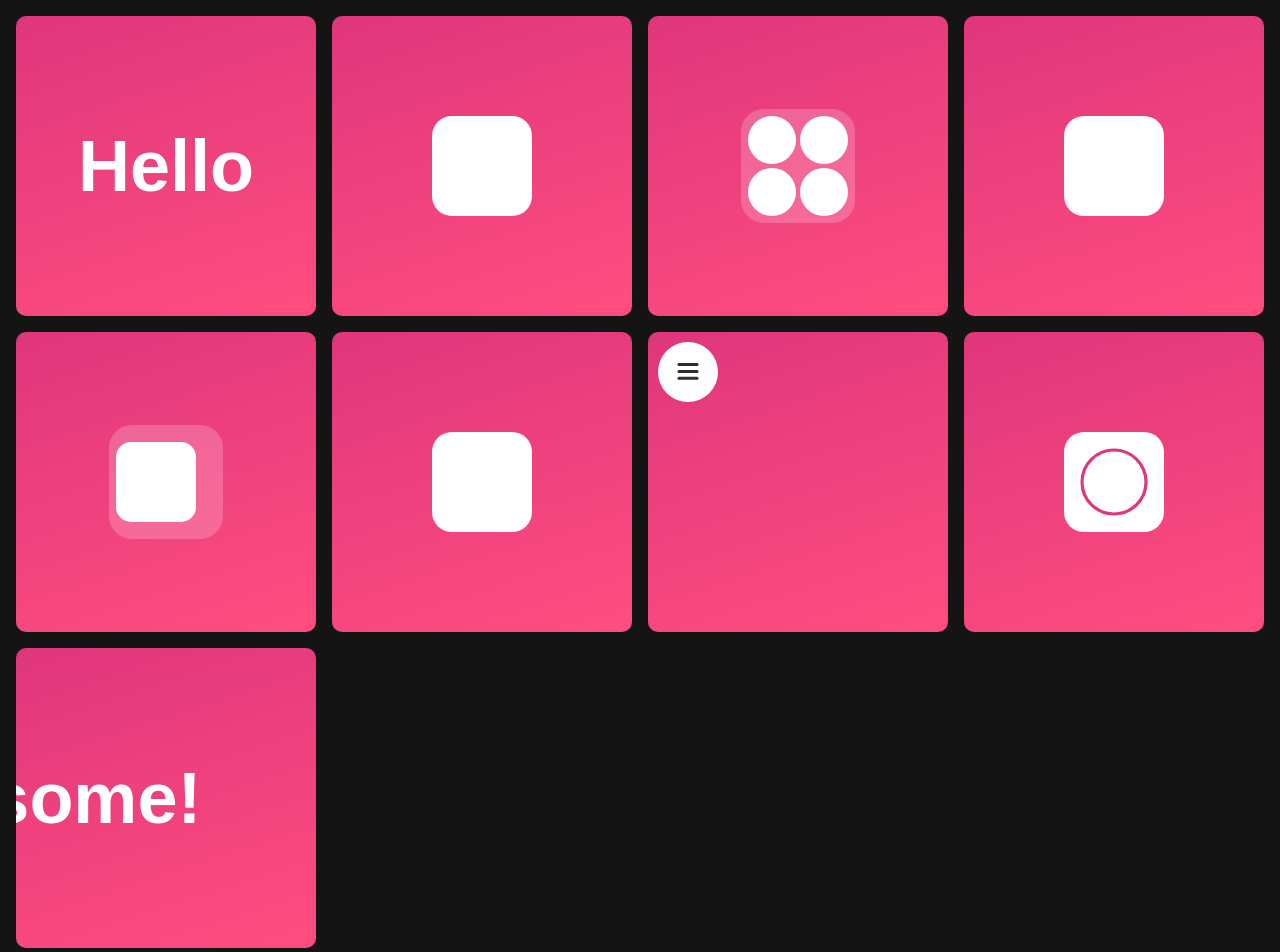
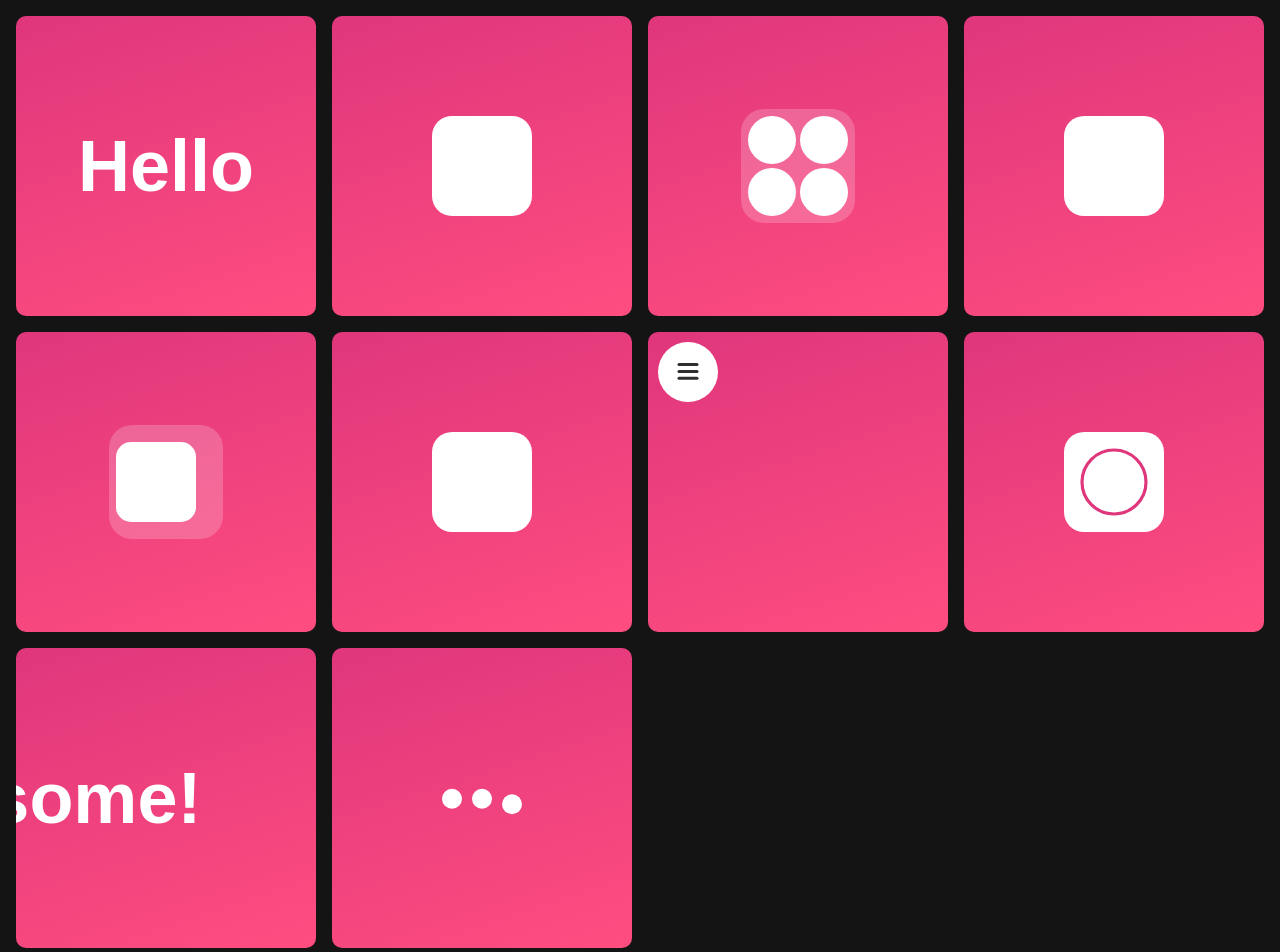
Before and after one commit to Uvacoder/motion-examples, a React (Vite) app: page / in a window 1280 px wide. Shown: the top 952 px of the page. Built offline with nearby package versions, Linux system fonts and the light colour scheme.

Commit message:
add basic loading example

```diff
--- a/src/App.tsx
+++ b/src/App.tsx
@@ -12,6 +12,7 @@ import KeyframesExample from "./components/KeyframesExample";
 import MenuVariantsExample from "./components/MenuVariantsExample";
 import MotionValuesExample from "./components/MotionValuesExample";
 import MarqueeExample from "./components/MarqueeExample";
+import ThreeDotsLoadingExample from "./components/ThreeDotsLoadingExample";
 
 function App() {
   return (
@@ -51,6 +52,10 @@ function App() {
       <StyledCard>
         <MarqueeExample />
       </StyledCard>
+
+      <StyledCard>
+        <ThreeDotsLoadingExample />
+      </StyledCard>
     </StyledMain>
   );
 }
--- /dev/null
+++ b/src/components/ThreeDotsLoadingExample.tsx
@@ -0,0 +1,53 @@
+import React from "react";
+import styled from "styled-components";
+import { motion, Variants } from "framer-motion";
+
+const StyledContainer = styled(motion.div)`
+  display: flex;
+  justify-content: space-around;
+`;
+
+const StyledDot = styled(motion.div)`
+  background-color: var(--white);
+  border-radius: 100%;
+  height: 20px;
+  margin: 5px;
+  width: 20px;
+`;
+
+const ThreeDotsLoadingExample = () => {
+  const container: Variants = {
+    start: {
+      transition: {
+        staggerChildren: 0.2,
+      },
+    },
+    end: {
+      transition: {
+        staggerChildren: 0.2,
+      },
+    },
+  };
+  const dot: Variants = {
+    start: { y: 0 },
+    end: {
+      y: 10,
+      transition: {
+        duration: 0.5,
+        repeat: Infinity,
+        repeatType: "reverse",
+        ease: "easeInOut",
+      },
+    },
+  };
+
+  return (
+    <StyledContainer variants={container} initial="start" animate="end">
+      {[0, 1, 2].map((item) => (
+        <StyledDot key={item} variants={dot} />
+      ))}
+    </StyledContainer>
+  );
+};
+
+export default ThreeDotsLoadingExample;
```
